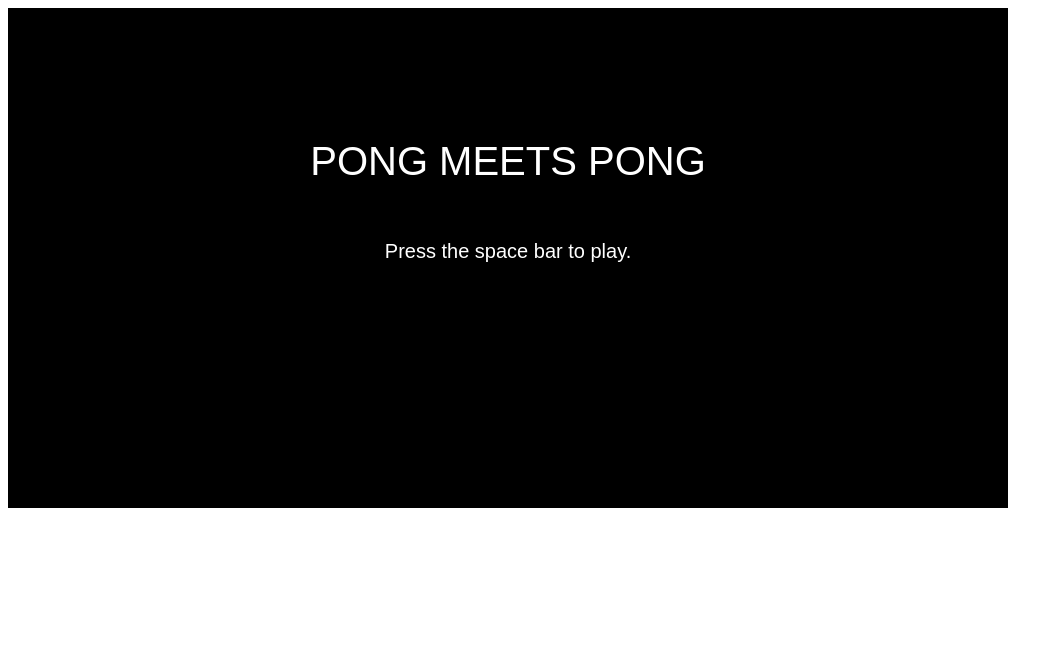
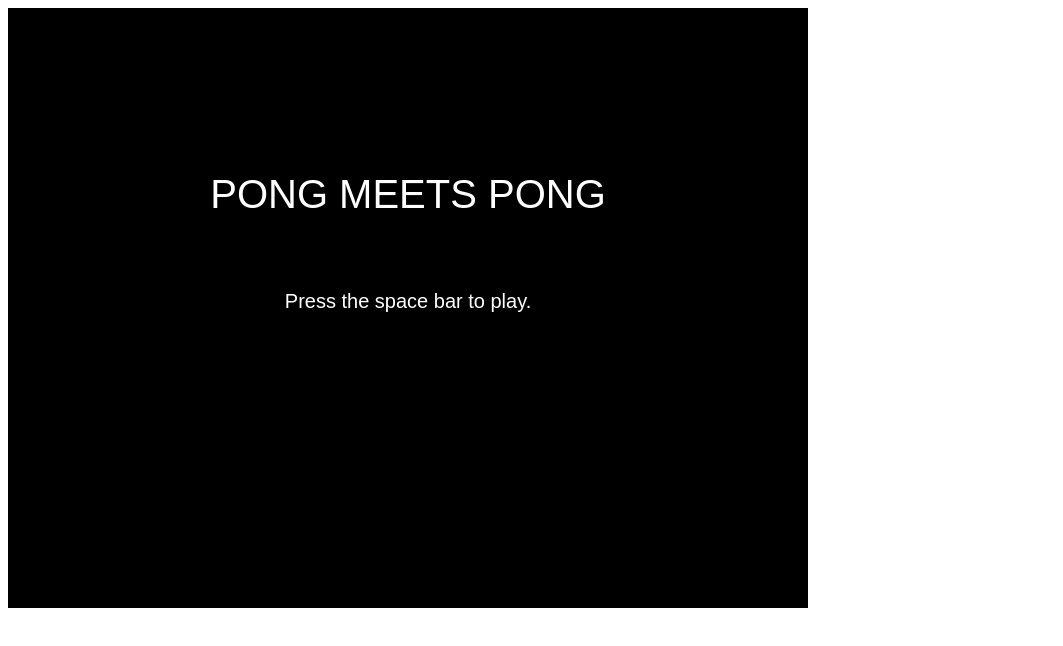
Before and after one commit to escramer/escramer.github.io, a plain HTML site: page index.html in a window 1280 px wide. Shown: the whole page, without its empty margins (0-1063 px from the left). Drawn offline with Linux system fonts and the light colour scheme.

Commit message:
Setting some constants

```diff
--- a/consts.js
+++ b/consts.js
@@ -6,8 +6,8 @@ var consts = {
   paddleH: 28,
   paddlePad: 10, // Distance from edge
   paddleSpeed: 256,
-  screenH: 500,
-  screenW: 1000,
+  screenH: 600,
+  screenW: 800,
   color: 'white',
   title: 'PONG MEETS PONG'
 }
--- a/index.html
+++ b/index.html
@@ -5,7 +5,7 @@
     <title>Me vs. Me</title>
   </head>
   <body>
-    <canvas id="myCanvas" height="600" width="1000"></canvas>
+    <canvas id="myCanvas"></canvas>
   </body>
   <script src="consts.js"></script>
   <script src="conv.js"></script>
--- a/main.js
+++ b/main.js
@@ -22,7 +22,7 @@ function Paddle(isLeft) {
 function Ball(goRight) {
   // Draw the ball.
   this.draw = function() {
-    ;//todo
+    ctx.fillRect(50, 50, 50, 50); //todo
   }
 
   //todo
@@ -107,7 +107,7 @@ function World() {
   // Draw the dashed line in the middle.
   this._drawDash = function() {
     ctx.lineWidth = 5;
-    ctx.setLineDash([50, 10]);
+    ctx.setLineDash([15, 15]);
     ctx.beginPath();
     ctx.moveTo(conv.halfWidth, 0);
     ctx.lineTo(conv.halfWidth, canvas.height);
```
